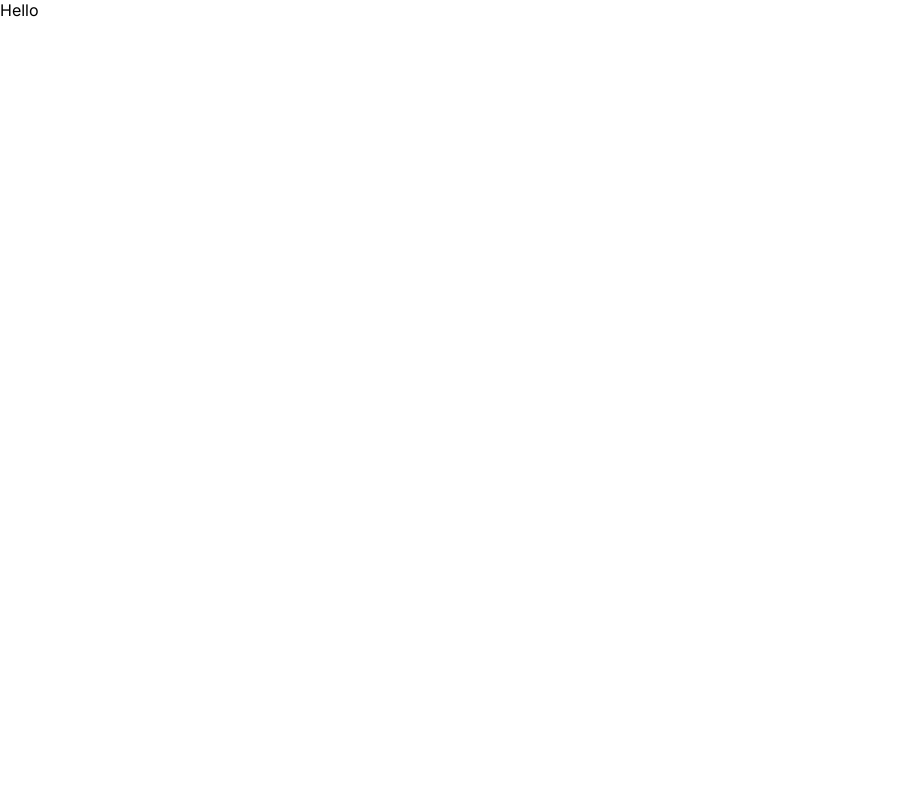
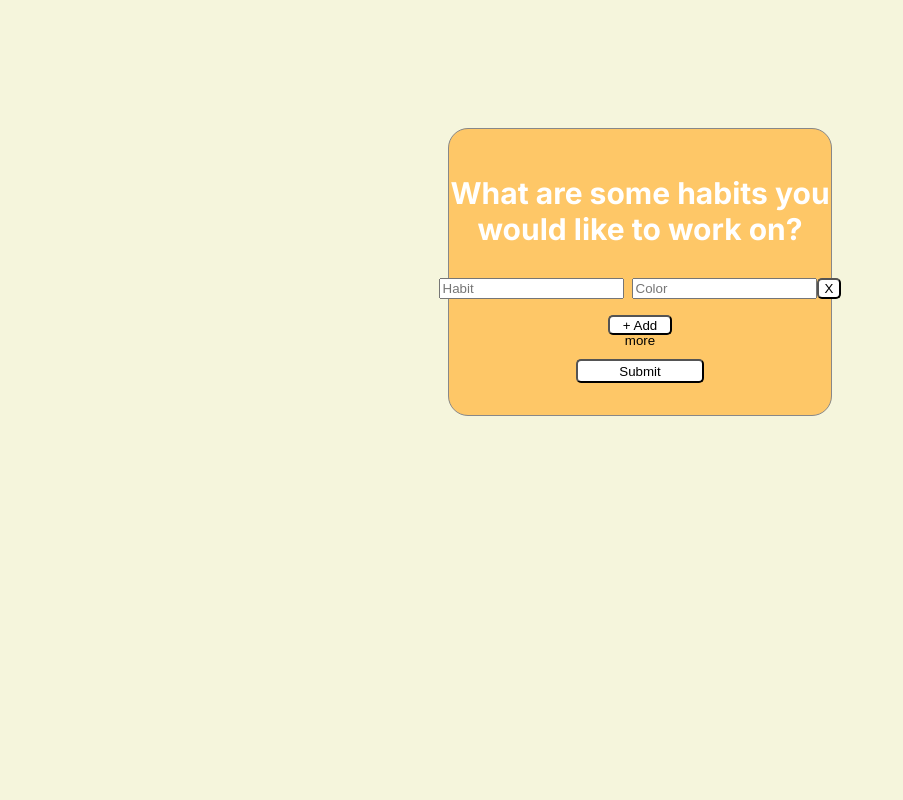
Before and after one commit to ulapkus/Habit-Tracker, a Next.js app: page / in a window 1280 px wide. Shown: the top 800 px of the page, without its empty margins (0-903 px from the left). Built offline with nearby package versions, Linux system fonts and the light colour scheme.

Commit message:
test three

```diff
--- a/app/page.js
+++ b/app/page.js
@@ -1,21 +1,21 @@
 
 
-export default async function Home() {
-  return <main>Hello</main>
+// export default async function Home() {
+//   return <main>Hello</main>
+// }
+
+"use client";
+
+import Tabs from "./Tabs";
+import Footer from "./components/footer";
+
+export default function Home() {
+  return (
+    <div className="main">
+      <Tabs />
+      <div className="main-footer">
+        <Footer />
+      </div>
+    </div>
+  );
 }
-
-// "use client";
-
-// import Tabs from "./Tabs";
-// import Footer from "./components/footer";
-
-// export default function Home() {
-//   return (
-//     <div className="main">
-//       <Tabs />
-//       <div className="main-footer">
-//         <Footer />
-//       </div>
-//     </div>
-//   );
-// }
```
